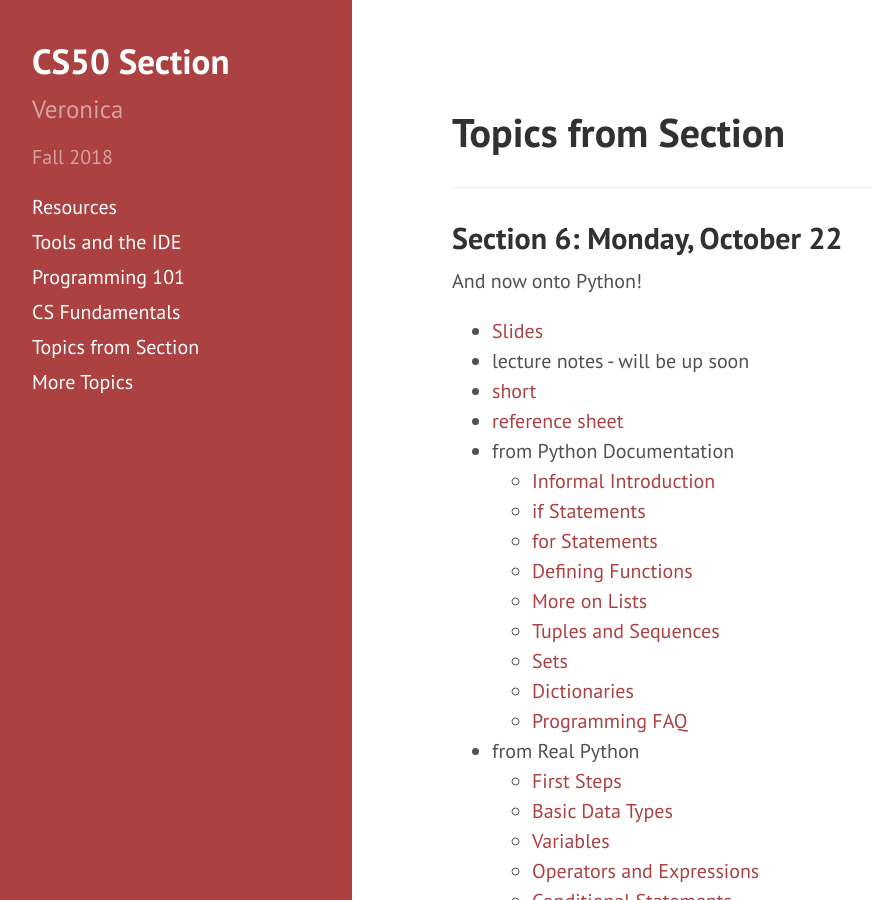
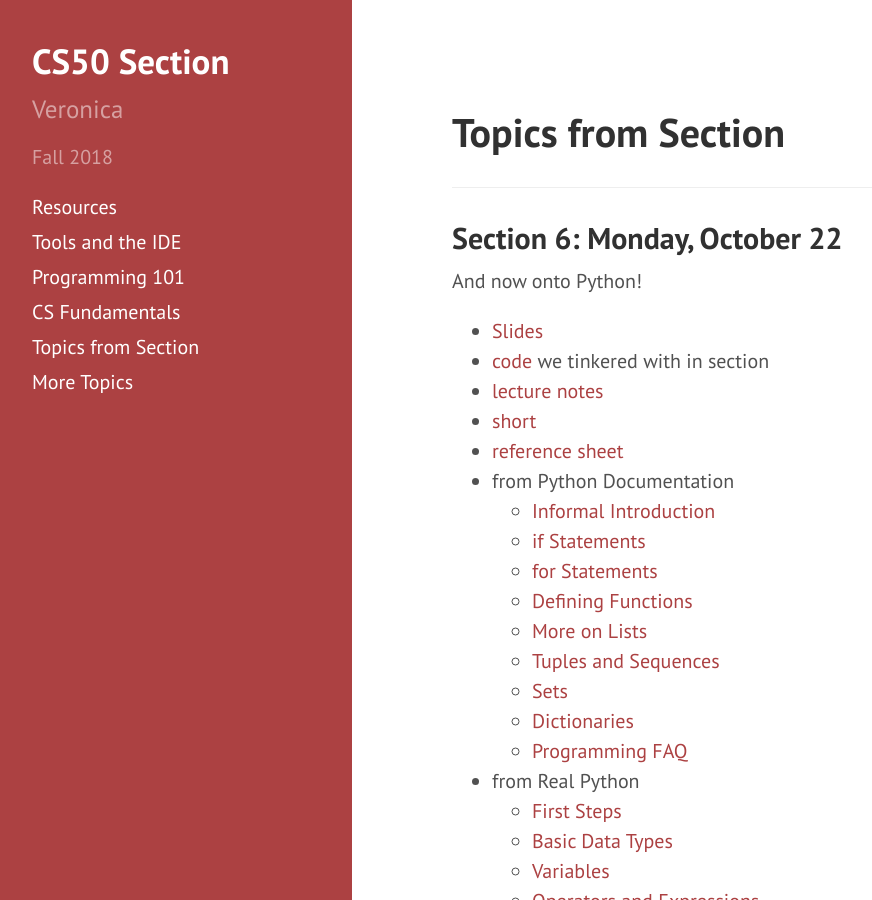
Before and after one commit to veronicanutting/CS50-section, a Jekyll site: the page built from section.md, in a window 1280 px wide and 900 px high. Shown: the whole window, without its empty margins (8-880 px from the left). Built offline with Jekyll 4.4.1, drawn with Linux system fonts in a browser that asks for light colours; nearby versions of some CDN libraries; our own code applies the rules of GitHub Pages for plain Markdown files.

Commit message:
code from section

```diff
--- a/section.md
+++ b/section.md
@@ -9,7 +9,8 @@ layout: default
 ## Section 6: Monday, October 22
 And now onto Python!
 * [Slides](https://docs.google.com/presentation/d/1D3l7zmCJjS7t5LOrwbsrXk2gNLc3gBX0vAE_ZjX0VUg/edit?usp=sharing)
-* lecture notes - will be up soon
+* [code](goo.gl/hVVci5) we tinkered with in section
+* [lecture notes](https://cs50.harvard.edu/2018/fall/weeks/6/notes/#python)
 * [short](https://www.youtube.com/watch?v=mgBpcQRDtl0&t=0s&list=PLhQjrBD2T381k8ul4WQ8SQ165XqY149WW&index=41)
 * [reference sheet](https://www.dropbox.com/sh/5y662ey1hc4sde4/AACjgHN3NtSKk4ShsRDFd_Sja?dl=0&preview=Python.pdf)
 * from Python Documentation
```
